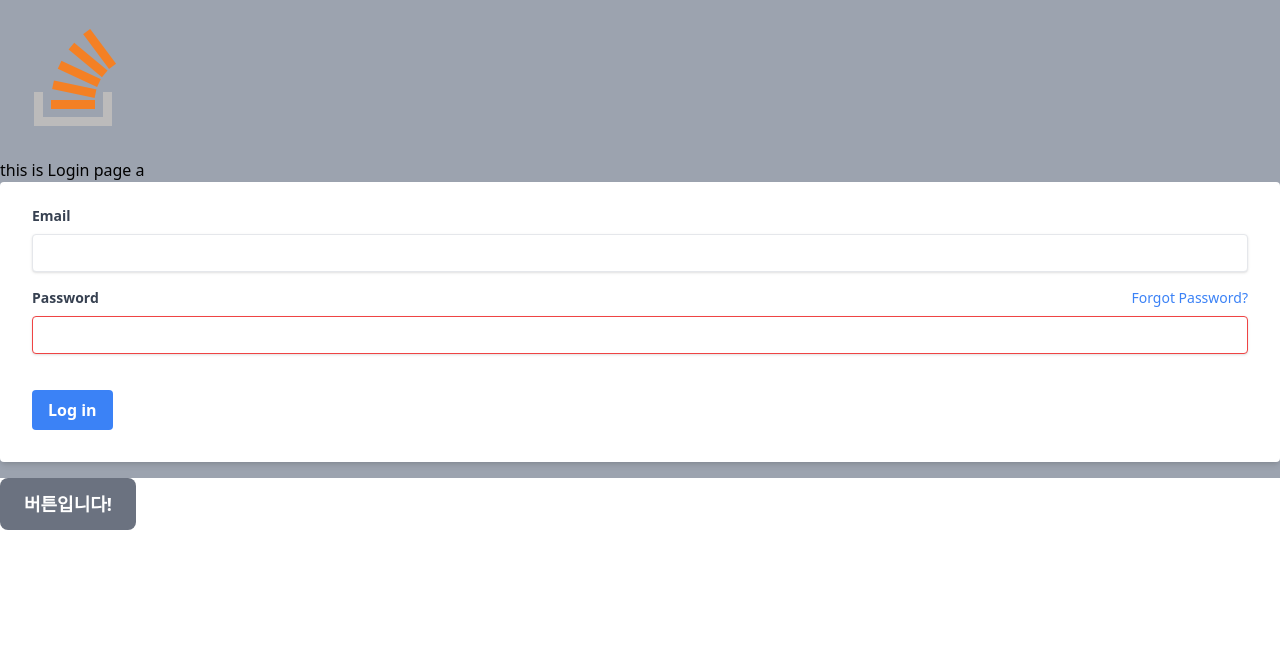
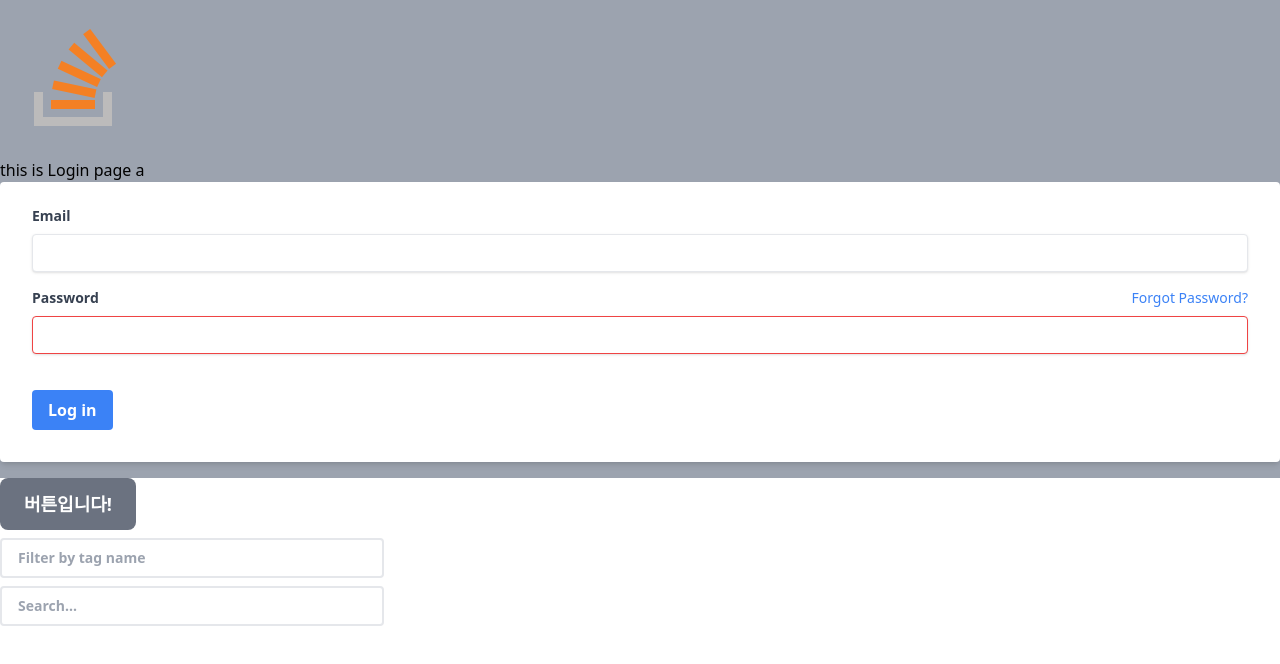
Before and after one commit to codestates-seb/seb42_pre_037, a React (Create React App) app in the folder client/: page / in a window 1280 px wide. Shown: the top 664 px of the page. Built offline with nearby package versions, Linux system fonts and the light colour scheme.

Commit message:
refactor: searchBar 컨포넌트에서 중복 요소 및 불필요한 코드 제거

```diff
--- a/client/src/App.js
+++ b/client/src/App.js
@@ -1,4 +1,5 @@
 import Button from './Components/UI/Button';
+import SearchBar from './Components/UI/SearchBar';
 import Login from './Pages/Login';
 
 function App() {
@@ -8,6 +9,10 @@ function App() {
       <Button color="gray" size="large" type="button">
         버튼입니다!
       </Button>
+      <div className="flex flex-col mt-2 space-y-2 w-96">
+        <SearchBar placeholder="Filter by tag name" />
+        <SearchBar placeholder="Search..." />
+      </div>
     </div>
   );
 }
--- a/client/src/Components/Ui/SearchBar.js
+++ b/client/src/Components/Ui/SearchBar.js
@@ -1,5 +1,16 @@
-function SearchBar() {
-  return <div />;
+function SearchBar({ placeholder, ...rest }) {
+  // 크기에 따른 클래스 이름 결정
+
+  const className = `inline-flex items-center justify-center font-semibold border-2 focus:outline-none bg-white focus:ring-2 focus:ring-opacity-50 disabled:opacity-50 disabled:pointer-events-none text-sm px-4 py-2 rounded `;
+
+  return (
+    <input
+      type="text"
+      className={className}
+      placeholder={placeholder}
+      {...rest}
+    />
+  );
 }
 
 export default SearchBar;
```
